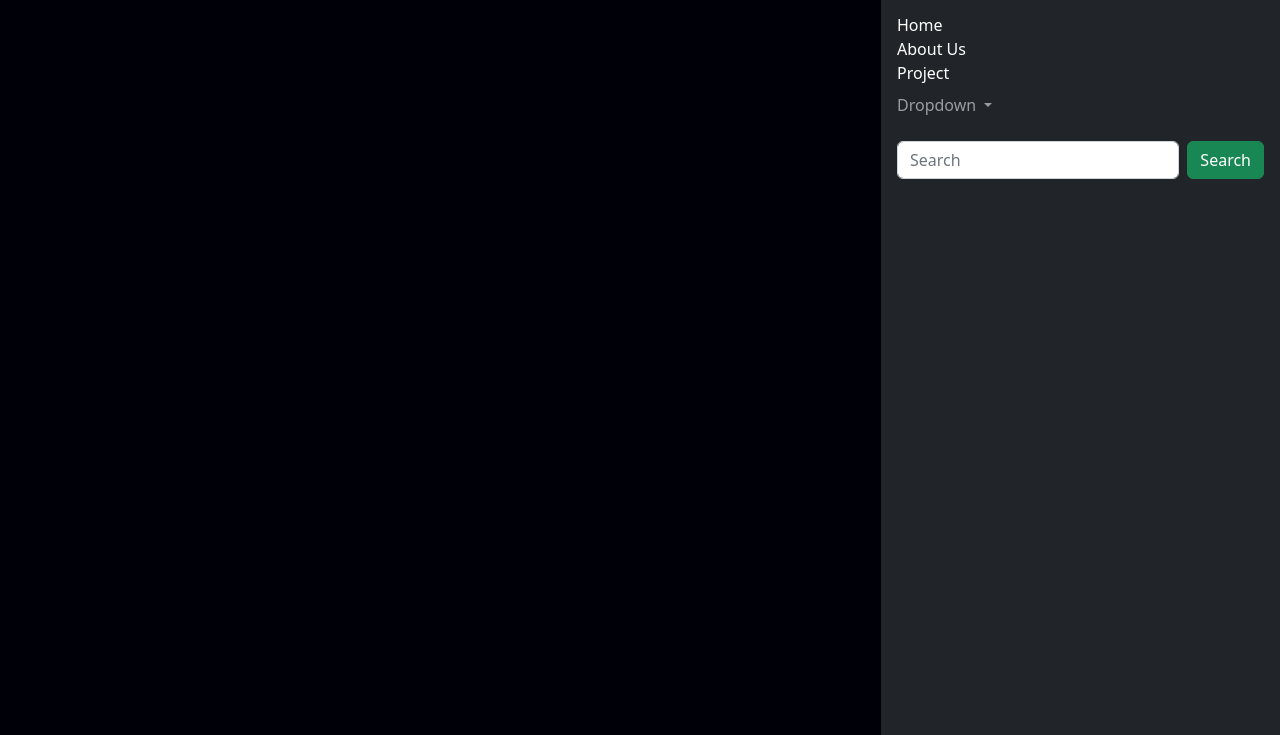
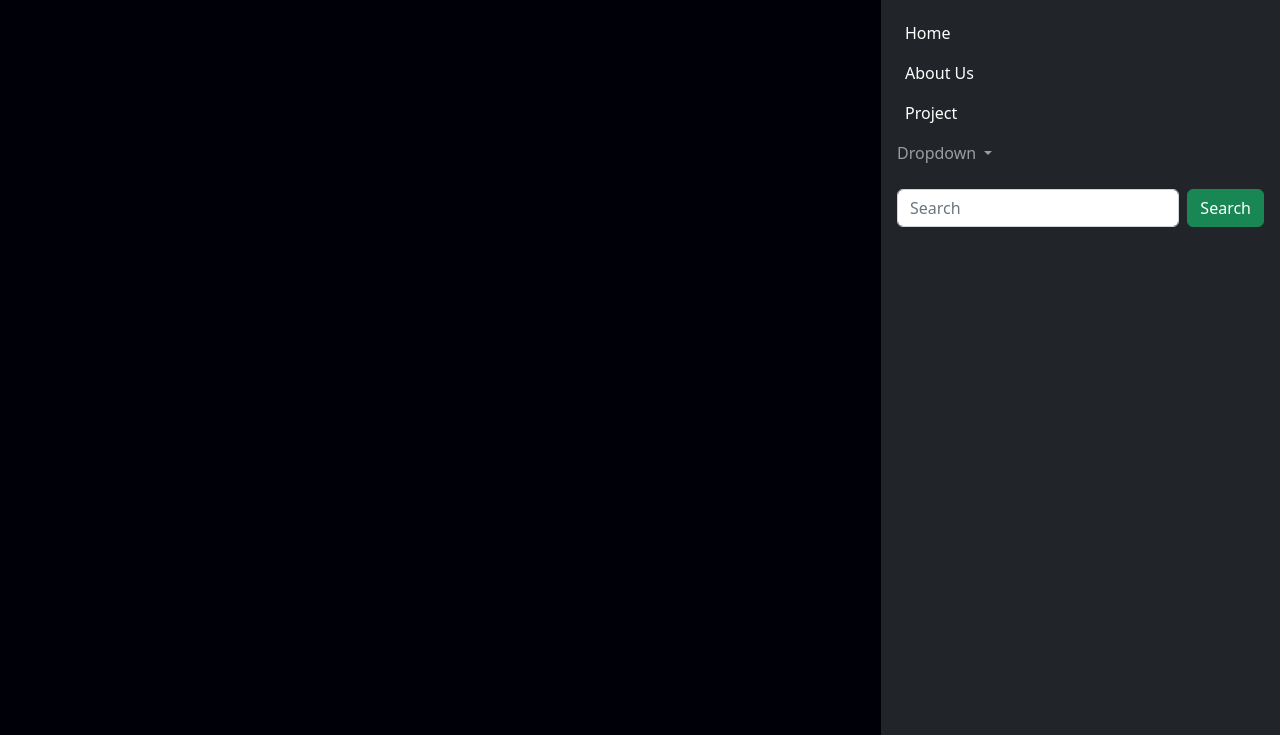
Before and after one commit to Sassan20/Company-Profile.github.io, a website: page Html/Project.html in a window 1280 px wide. Both pictures are taken after a click on the button 1240 px from the left and 28 px from the top of the page. Shown: the part 65-800 px from the top of the page. Drawn offline with nearby package versions, Linux system fonts and the light colour scheme.

Commit message:
Mengatur Href

```diff
--- a/Html/Project.html
+++ b/Html/Project.html
@@ -28,9 +28,9 @@
         </div>
         <div class="offcanvas-body">
           <ul class="navbar-nav justify-content-end flex-grow-1 pe-3">
-            <li><a class="dropdown-item" href="index.html">Home</a></li>
-            <li><a class="dropdown-item" href="Html/About.html">About Us</a></li>
-            <li><a class="dropdown-item" href="Html/Project.html">Project</a></li>
+            <li><a class="dropdown-item p-2" href="../index.html">Home</a></li>
+            <li><a class="dropdown-item p-2" href="../Html/About.html">About Us</a></li>
+            <li><a class="dropdown-item p-2" href="../Html/Project.html">Project</a></li>
             <li class="nav-item dropdown">
               <a class="nav-link dropdown-toggle" href="#" role="button" data-bs-toggle="dropdown" aria-expanded="false">
                 Dropdown
```
Also changed, not shown: Html/About.html (+3 -3 lines), index.html (+3 -3 lines).
